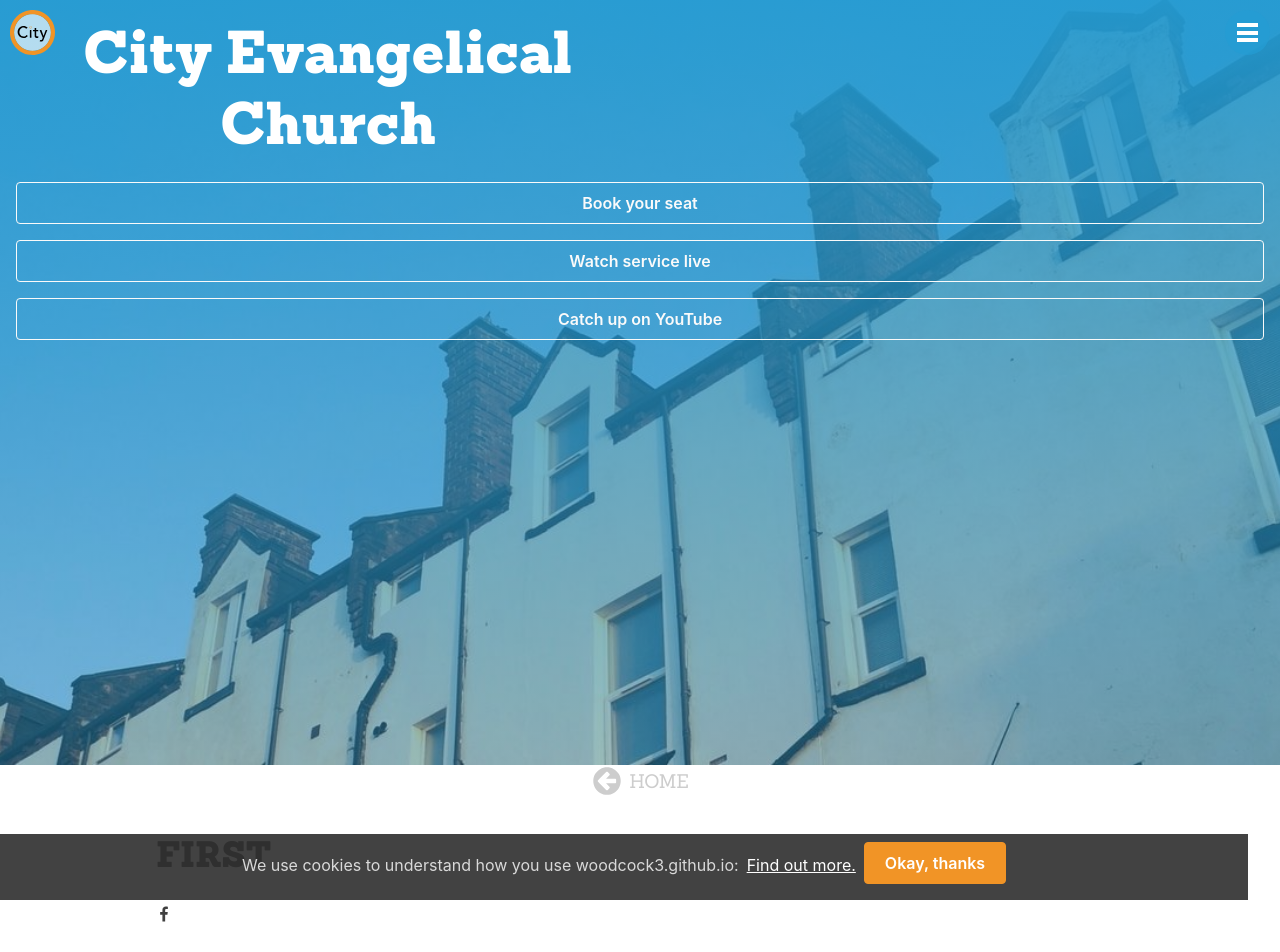
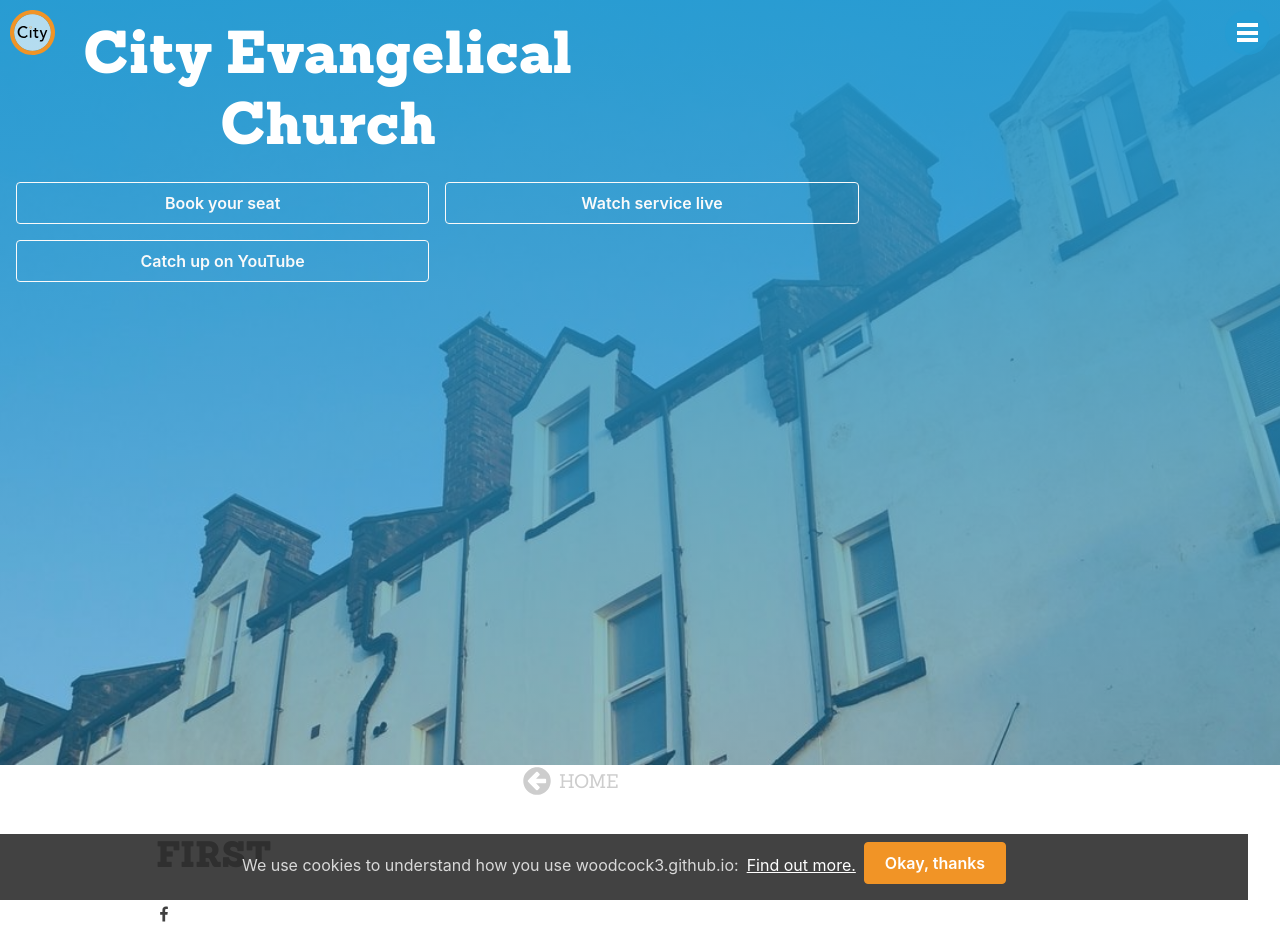
Before and after one commit to woodcox/city-jekyll, a Jekyll site: the page built from pages/_example2/2021-01-02-second.md, in a window 1280 px wide. Shown: the top 952 px of the page. Built offline with Jekyll 4.4.1, drawn with Linux system fonts in a browser that asks for light colours.

Commit message:
Update _grid.scss

```diff
--- a/_sass/components/_grid.scss
+++ b/_sass/components/_grid.scss
@@ -24,10 +24,6 @@
 
 $gutters: 0.5rem;
 $margin-bottom: 1rem;
-
-:root {
-  --gutters: $gutters;
-}
 
 // The rows have a negative margin  which are offset by the positive margins on the columns to create gutters.
 %column-margin {
@@ -71,19 +67,19 @@ $margin-bottom: 1rem;
   .flex-#{$break-size} {
     flex: 1;
     &.#{$break-abb}-half {
-      flex: 0 0 calc(1 / 2 * 100% - var(--gutters));
+      flex: 0 0 calc(1 / 2 * 100% - #{$gutters});
     }
     &.#{$break-abb}-one-fourth {
-      flex: 0 0 calc(1 / 4 * 100% - var(--gutters));
+      flex: 0 0 calc(1 / 4 * 100% - #{$gutters});
     }
     &.#{$break-abb}-three-fourths {
-      flex: 0 0 calc(3 / 4 * 100% - var(--gutters));
+      flex: 0 0 calc(3 / 4 * 100% - #{$gutters});
     }
     &.#{$break-abb}-one-third {
-      flex: 0 0 calc(1 / 3 * 100% - var(--gutters));
+      flex: 0 0 calc(1 / 3 * 100% - #{$gutters});
     }
     &.#{$break-abb}-two-thirds {
-      flex: 0 0 calc(2 / 3 * 100% - var(--gutters));
+      flex: 0 0 calc(2 / 3 * 100% - #{$gutters});
     }
   }
 }
```
